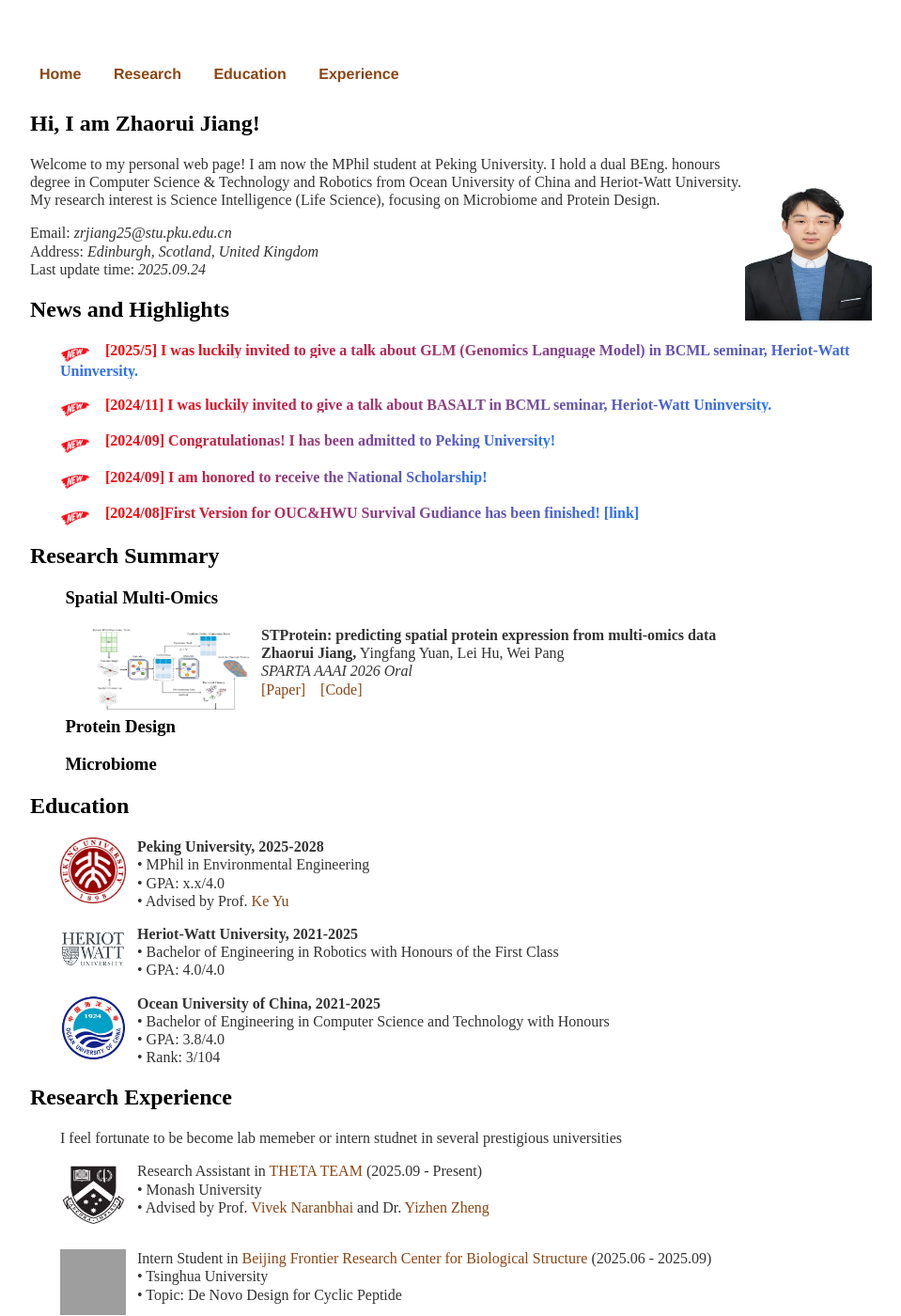
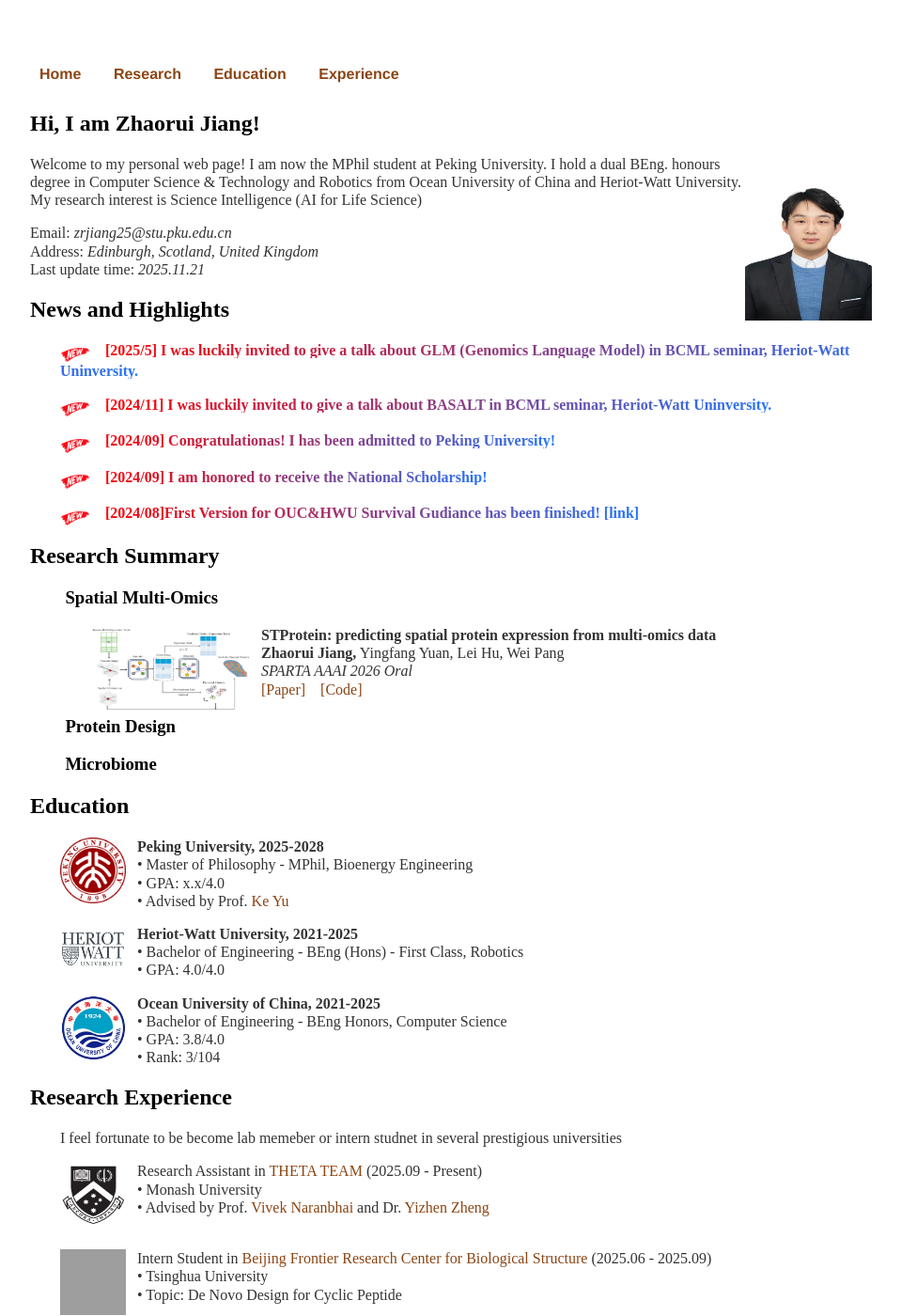
Before and after one commit to zhaorui-bi/zhaorui-bi.github.io, a Jekyll site: the page built from index.html, in a window 1280 px wide and 1400 px high. Shown: the whole window at 94% size, without its empty margins (160-1119 px from the left). Built offline with Jekyll 4.4.1, drawn with Linux system fonts in a browser that asks for light colours; grey boxes are pictures that could not be loaded.

Commit message:
update_11_21

```diff
--- a/index.html
+++ b/index.html
@@ -7,12 +7,12 @@ title: Zhaorui Jiang
 	<p><img src="/img/person.jpg" align="right" alt="portrait" width="135" height="176"/>
 		Welcome to my personal web page! I am now the MPhil student at Peking University.
 		I hold a dual BEng. honours degree in Computer Science & Technology and Robotics from Ocean University of China and Heriot-Watt University.
-		My research interest is Science Intelligence (Life Science), focusing on Microbiome and Protein Design.</p>
+		My research interest is Science Intelligence (AI for Life Science)</p>
 
 	<p>
 		Email: <em> zrjiang25@stu.pku.edu.cn </a> </em><br>
 		Address: <em>Edinburgh, Scotland, United Kingdom</em><br>
-		Last update time: <em>2025.09.24</em>
+		Last update time: <em>2025.11.21</em>
 	</p>
 
 	<h2><a name="news"></a>News and Highlights</h2>
@@ -106,7 +106,7 @@ title: Zhaorui Jiang
 		<p style="margin-left: 2em;">
 			<img src="/img/pku.png" align="left" width="70" height="70"/>
 			&nbsp&nbsp <b>Peking University, 2025-2028  </b><br>
-			&nbsp&nbsp &bull; MPhil in Environmental Engineering<br>
+			&nbsp&nbsp &bull; Master of Philosophy - MPhil, Bioenergy Engineering<br>
 			&nbsp&nbsp &bull; GPA: x.x/4.0 <br>
 			&nbsp&nbsp &bull; Advised by Prof.<a href="https://see.pkusz.edu.cn/info/1012/1454.htm"> Ke Yu</a> <br>
 		</p>
@@ -114,7 +114,7 @@ title: Zhaorui Jiang
 		<p style="margin-left: 2em;">
 			<img src="/img/hw.png" align="left" width="70" height="50"/>
 			&nbsp&nbsp <b>Heriot-Watt University, 2021-2025  </b><br>
-			&nbsp&nbsp &bull; Bachelor of Engineering in Robotics with Honours of the First Class<br>
+			&nbsp&nbsp &bull; Bachelor of Engineering - BEng (Hons) - First Class, Robotics<br>
 			&nbsp&nbsp &bull; GPA: 4.0/4.0 <br>
 <!-- 			&nbsp&nbsp &bull; First Class <br> -->
 		</p>
@@ -122,7 +122,7 @@ title: Zhaorui Jiang
 		<p style="margin-left: 2em;">
 			<img src="/img/ouc.png" align="left" width="70" height="70"/>
 			&nbsp&nbsp <b>Ocean University of China, 2021-2025 </b><br>
-			&nbsp&nbsp &bull; Bachelor of Engineering in Computer Science and Technology with Honours<br>
+			&nbsp&nbsp &bull; Bachelor of Engineering - BEng Honors, Computer Science<br>
 			&nbsp&nbsp &bull; GPA: 3.8/4.0 <br>
 <!-- 			&nbsp&nbsp &bull; WAM: 91.15/100 <br> -->
 			&nbsp&nbsp &bull; Rank: 3/104 <br>
```
